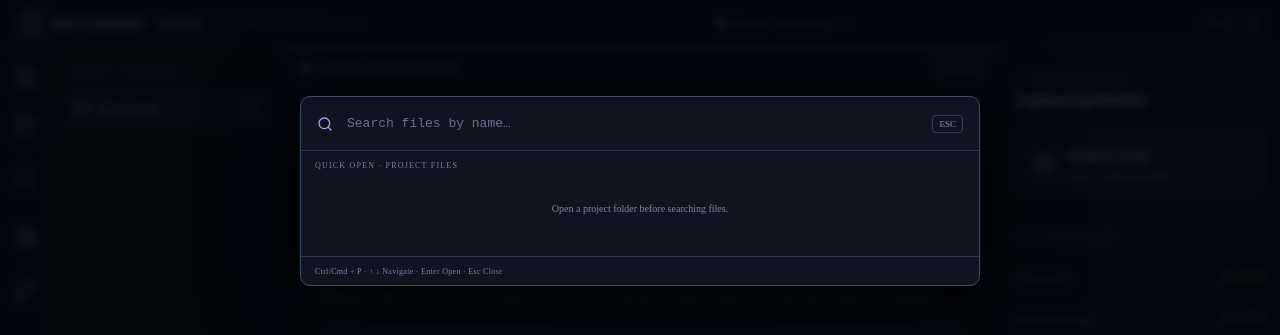
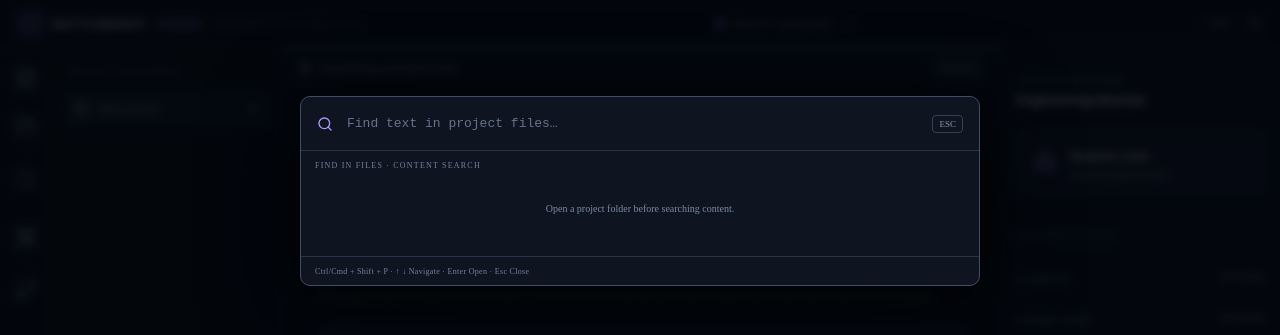
Before and after one commit to battlebuket-oss/BattleBuket-Codes, a React (Vite) app in the folder apps/desktop/src/renderer/: page / in a window 1280 px wide. Both pictures are taken after a click on the button 26 px from the left and 179 px from the top of the page. Shown: the top 335 px of the page. Built offline with nearby package versions, Linux system fonts and the light colour scheme.

Commit message:
feat(workbench): connect Find in Files content search and command palette

```diff
--- a/apps/desktop/src/renderer/src/App.tsx
+++ b/apps/desktop/src/renderer/src/App.tsx
@@ -490,16 +490,22 @@ export default function App() {
   const filteredCommands = quickCommands.filter(command =>
     (command.label + " " + command.description).toLowerCase().includes(paletteQuery.toLowerCase())
   );
-  const paletteCount = paletteMode === "files" ? quickOpenResults.length : filteredCommands.length;
+  const paletteCount = paletteMode === "files" ? quickOpenResults.length : paletteMode === "content" ? contentSearchResults.length : filteredCommands.length;
   const activatePaletteSelection = () => {
     if (paletteMode === "commands") {
       const command = filteredCommands[paletteIndex];
       if (command) runPaletteCommand(command.id);
-    } else {
+    } else if (paletteMode === "files") {
       const file = quickOpenResults[paletteIndex];
       if (file) {
         setPaletteOpen(false);
         void openFile(file.path);
+      }
+    } else {
+      const match = contentSearchResults[paletteIndex];
+      if (match) {
+        setPaletteOpen(false);
+        void openFile(match.path);
       }
     }
   };
@@ -511,7 +517,7 @@ export default function App() {
       <div className="top-right">v{version}<Settings2 size={16}/></div>
     </header>
     <div className="layout">
-      <nav className="rail"><LayoutDashboard/><FolderOpen/><button className="rail-action" title="Quick Open · Ctrl/Cmd+P" onClick={() => openPalette("files")}><Search/></button><button className="rail-action" title="Command Palette · Ctrl/Cmd+Shift+P" onClick={() => openPalette("commands")}><Command/></button><GitBranch/><span/><ShieldCheck/></nav>
+      <nav className="rail"><LayoutDashboard/><FolderOpen/><button className="rail-action" title="Find in Files" onClick={() => openPalette("content")}><Search/></button><button className="rail-action" title="Command Palette · Ctrl/Cmd+Shift+P" onClick={() => openPalette("commands")}><Command/></button><GitBranch/><span/><ShieldCheck/></nav>
       <aside className="projects">
         <label>PROJECT EXPLORER</label>
         <button onClick={openWorkspace} disabled={running}><FolderOpen size={15}/> {workspace ? "Change project" : "Open project"} <Plus size={13}/></button>
@@ -536,7 +542,7 @@ export default function App() {
         {paletteOpen && <div className="palette-overlay" onMouseDown={event => { if (event.target === event.currentTarget) setPaletteOpen(false); }}>
           <section className="palette-dialog" role="dialog" aria-modal="true" aria-label={paletteMode === "files" ? "Quick Open" : "Command Palette"}>
             <div className="palette-input-row">
-              {paletteMode === "files" ? <Search size={16}/> : <Command size={16}/>}
+              {paletteMode === "commands" ? <Command size={16}/> : <Search size={16}/>}
               <input
                 autoFocus
                 value={paletteQuery}
@@ -547,21 +553,25 @@ export default function App() {
                   else if (event.key === "ArrowUp") { event.preventDefault(); setPaletteIndex(index => paletteCount ? (index - 1 + paletteCount) % paletteCount : 0); }
                   else if (event.key === "Enter") { event.preventDefault(); activatePaletteSelection(); }
                 }}
-                placeholder={paletteMode === "files" ? "Search files by name…" : "Type a command…"}
+                placeholder={paletteMode === "files" ? "Search files by name…" : paletteMode === "content" ? "Find text in project files…" : "Type a command…"}
               />
               <kbd>ESC</kbd>
             </div>
-            <div className="palette-caption">{paletteMode === "files" ? "QUICK OPEN · PROJECT FILES" : "COMMAND PALETTE · ACTIONS"}</div>
+            <div className="palette-caption">{paletteMode === "files" ? "QUICK OPEN · FILE NAMES" : paletteMode === "content" ? "FIND IN FILES · CONTENT SEARCH" : "COMMAND PALETTE · ACTIONS"}</div>
             <div className="palette-results">
               {paletteMode === "files"
                 ? quickOpenResults.map((file, index) => <button key={file.path} className={index === paletteIndex ? "selected" : ""} onMouseEnter={() => setPaletteIndex(index)} onClick={() => { setPaletteOpen(false); void openFile(file.path); }}>
                     <FileCode2 size={13}/><span>{file.path}</span><small>{Math.ceil(file.size / 1024)} KB</small>
                   </button>)
-                : filteredCommands.map((command, index) => <button key={command.id} className={index === paletteIndex ? "selected" : ""} onMouseEnter={() => setPaletteIndex(index)} onClick={() => runPaletteCommand(command.id)}>
-                    <Command size={13}/><span>{command.label}</span><small>{command.description}</small>
-                  </button>)}
+                : paletteMode === "content"
+                  ? contentSearchResults.map((match, index) => <button key={match.path + ":" + match.lineNumber} className={index === paletteIndex ? "selected" : ""} onMouseEnter={() => setPaletteIndex(index)} onClick={() => { setPaletteOpen(false); void openFile(match.path); }}>
+                      <FileCode2 size={13}/><span>{match.path}:{match.lineNumber} · {match.preview}</span>
+                    </button>)
+                  : filteredCommands.map((command, index) => <button key={command.id} className={index === paletteIndex ? "selected" : ""} onMouseEnter={() => setPaletteIndex(index)} onClick={() => runPaletteCommand(command.id)}>
+                      <Command size={13}/><span>{command.label}</span><small>{command.description}</small>
+                    </button>)}
               {paletteLoading && <p>Searching workspace…</p>}
-              {!paletteLoading && paletteCount === 0 && <p>{paletteMode === "files" ? (!workspace ? "Open a project folder before searching files." : paletteQuery.trim() ? "No matching files found." : "Type part of a file name to search the workspace.") : "No commands match your search."}</p>}
+              {!paletteLoading && paletteCount === 0 && <p>{paletteMode === "files" ? (!workspace ? "Open a project folder before searching files." : paletteQuery.trim() ? "No matching file names found." : "Type part of a file name to search the workspace.") : paletteMode === "content" ? (!workspace ? "Open a project folder before searching content." : paletteQuery.trim().length < 2 ? "Type at least two characters to search file contents." : "No matching text found in searchable files.") : "No commands match your search."}</p>}
             </div>
             <div className="palette-footer">{paletteMode === "files" ? "Ctrl/Cmd + P" : "Ctrl/Cmd + Shift + P"} · ↑ ↓ Navigate · Enter Open · Esc Close</div>
           </section>
```
